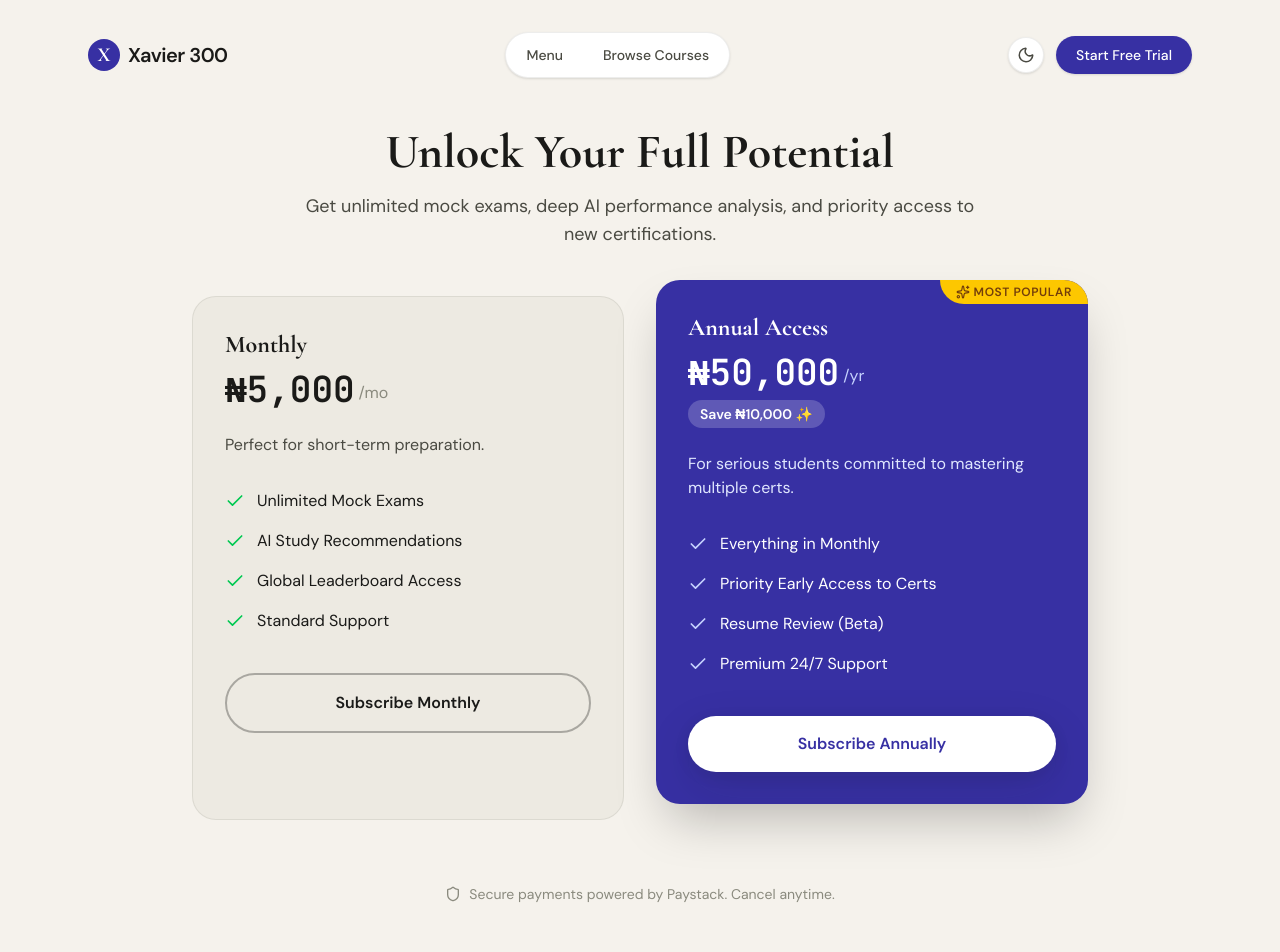
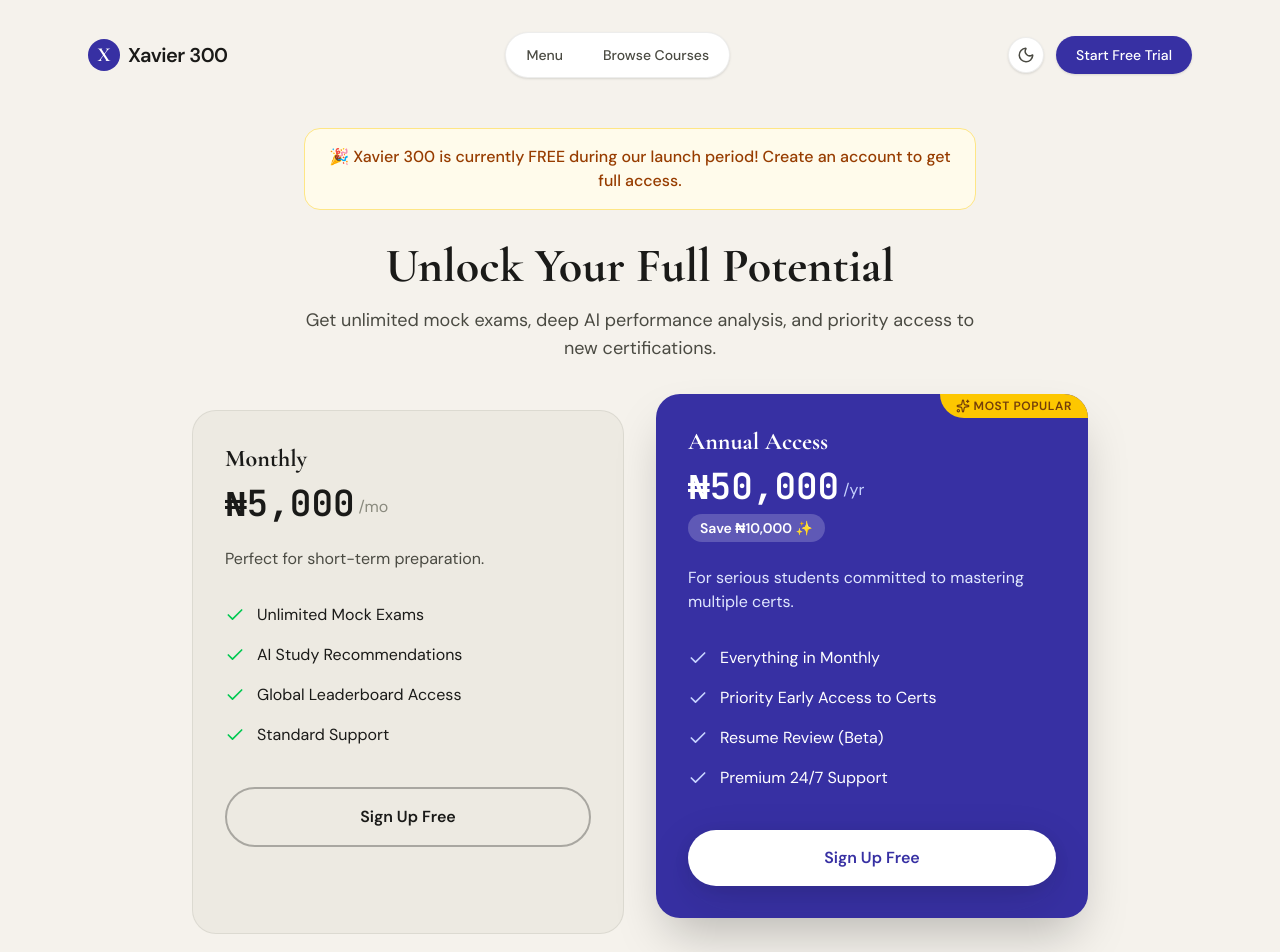
Before and after one commit to dexolaretxyz/Xavier-300, a Next.js app in the folder apps/web/: page /pricing in a window 1280 px wide. Shown: the top 952 px of the page. Built offline with nearby package versions, Linux system fonts and the light colour scheme; no server answers.

Commit message:
feat: disable payment enforcement for launch — free access period

```diff
--- a/apps/web/src/app/(protected)/dashboard/page.tsx
+++ b/apps/web/src/app/(protected)/dashboard/page.tsx
@@ -29,7 +29,8 @@ export default function DashboardPage() {
     <div className="max-w-6xl mx-auto space-y-8">
 
       {/* SUBSCRIPTION BANNER */}
-      {isTrial && (
+      {/* PAYMENT_DISABLED: Re-enable this when launching payments
+      isTrial && (
         <div className="bg-amber-50 dark:bg-amber-900/20 border border-amber-200 dark:border-amber-800 rounded-2xl p-4 flex flex-col sm:flex-row items-center justify-between gap-4">
           <div className="flex items-center gap-3 text-amber-800 dark:text-amber-400">
             <AlertCircle size={20} />
@@ -39,7 +40,8 @@ export default function DashboardPage() {
             Upgrade Now
           </Link>
         </div>
-      )}
+      )
+      */}
 
       {/* HEADER */}
       <div>
--- a/apps/web/src/app/(public)/pricing/page.tsx
+++ b/apps/web/src/app/(public)/pricing/page.tsx
@@ -1,6 +1,7 @@
 "use client";
 
 import React, { useState } from 'react';
+import Link from 'next/link';
 import { api } from '@/lib/api';
 import { useRouter } from 'next/navigation';
 import { Check, Shield, Zap, Sparkles } from 'lucide-react';
@@ -11,28 +12,18 @@ export default function PricingPage() {
   const [error, setError] = useState('');
 
   const handleSubscribe = async (plan: 'MONTHLY' | 'ANNUAL') => {
-    try {
-      setLoadingPlan(plan);
-      setError('');
-
-      const { data } = await api.post('/api/payments/initiate', { plan });
-
-      if (data.success && data.data?.authorization_url) {
-        window.location.href = data.data.authorization_url; // Redirect to Paystack
-      } else {
-        setError('Failed to initiate payment. Please try again.');
-      }
-    } catch (err: any) {
-      console.error(err);
-      setError(err.response?.data?.error?.message || 'An error occurred while connecting to the payment gateway.');
-    } finally {
-      setLoadingPlan(null);
-    }
+    // PAYMENT_DISABLED: Re-enable this when launching payments
+    router.push('/signup');
   };
 
   return (
     <div className="min-h-screen bg-[var(--bg-primary)] pt-32 pb-20 px-6">
       <div className="max-w-4xl mx-auto text-center">
+        {/* PAYMENT_DISABLED: Re-enable this when launching payments */}
+        <div className="bg-amber-50 dark:bg-amber-900/20 border border-amber-200 dark:border-amber-800 rounded-2xl p-4 mb-8 max-w-2xl mx-auto flex items-center justify-center gap-3 text-amber-800 dark:text-amber-400 font-ui font-medium">
+          <span>🎉 Xavier 300 is currently FREE during our launch period! Create an account to get full access.</span>
+        </div>
+
         <h1 className="font-display font-bold text-4xl md:text-5xl text-[var(--text-primary)] mb-4">
           Unlock Your Full Potential
         </h1>
@@ -67,13 +58,12 @@ export default function PricingPage() {
               <li className="flex items-center gap-3"><Check className="text-green-500 flex-shrink-0" size={20}/> Standard Support</li>
             </ul>
 
-            <button
-              onClick={() => handleSubscribe('MONTHLY')}
-              disabled={loadingPlan !== null}
-              className="w-full py-4 rounded-full border-2 border-[var(--border-strong)] text-[var(--text-primary)] font-bold hover:bg-[var(--bg-hover)] transition-colors disabled:opacity-50 disabled:cursor-not-allowed"
+            <Link
+              href="/signup"
+              className="w-full block text-center py-4 rounded-full border-2 border-[var(--border-strong)] text-[var(--text-primary)] font-bold hover:bg-[var(--bg-hover)] transition-colors"
             >
-              {loadingPlan === 'MONTHLY' ? 'Connecting...' : 'Subscribe Monthly'}
-            </button>
+              Sign Up Free
+            </Link>
           </div>
 
           {/* ANNUAL PLAN */}
@@ -102,13 +92,12 @@ export default function PricingPage() {
               <li className="flex items-center gap-3"><Check className="text-indigo-200 flex-shrink-0" size={20}/> Premium 24/7 Support</li>
             </ul>
 
-            <button
-              onClick={() => handleSubscribe('ANNUAL')}
-              disabled={loadingPlan !== null}
-              className="w-full py-4 rounded-full bg-white text-[var(--accent-primary)] font-bold hover:bg-gray-50 transition-colors shadow-lg disabled:opacity-75 disabled:cursor-not-allowed"
+            <Link
+              href="/signup"
+              className="w-full block text-center py-4 rounded-full bg-white text-[var(--accent-primary)] font-bold hover:bg-gray-50 transition-colors shadow-lg"
             >
-              {loadingPlan === 'ANNUAL' ? 'Connecting...' : 'Subscribe Annually'}
-            </button>
+              Sign Up Free
+            </Link>
           </div>
 
         </div>
--- a/apps/web/src/lib/api.ts
+++ b/apps/web/src/lib/api.ts
@@ -42,6 +42,8 @@ api.interceptors.response.use(
     const originalRequest = error.config;
 
     // Handle Subscription Hard Locks (403)
+    // PAYMENT_DISABLED: Re-enable this when launching payments
+    /*
     if (error.response?.status === 403) {
       const errCode = error.response.data?.error?.code;
       if (['TRIAL_EXPIRED', 'SUBSCRIPTION_REQUIRED', 'SUBSCRIPTION_EXPIRED'].includes(errCode)) {
@@ -51,6 +53,7 @@ api.interceptors.response.use(
         return Promise.reject(error);
       }
     }
+    */
 
     if (error.response?.status === 401 && !originalRequest._retry) {
       if (originalRequest.url?.includes('/api/auth/login') || originalRequest.url?.includes('/api/auth/refresh')) {
```
Also changed, not shown: 1 other file (tests, documents, lock files or other folders).
